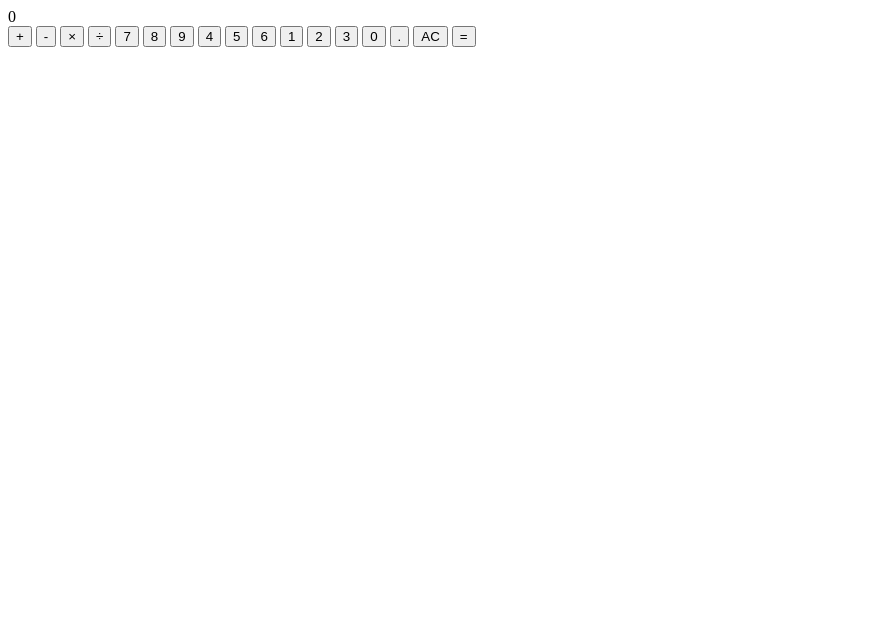
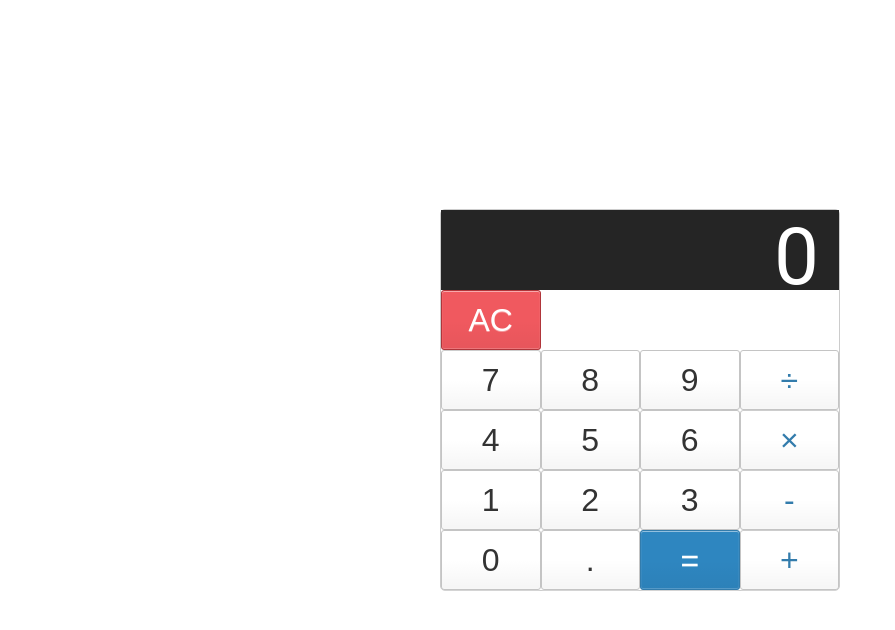
Before and after one commit to amandabcarneiro9/calculator, a plain HTML site: page index.html in a window 1280 px wide. Shown: the whole page, without its empty margins (0-895 px from the left). Drawn offline with Linux system fonts and the light colour scheme.

Commit message:
calculator fuctions done, and added style

```diff
--- a/app.js
+++ b/app.js
@@ -13,16 +13,14 @@ function createCalculator() {
   };
 
   applyNumberKeys(calculator, display, calculatorState);
+  apllyOperatorKeys(display, calculatorState, keys);
+  const equal = equalKey(calculator, calculatorState, display);
+  decimalKey(calculator, calculatorState, display);
+  const clear = clearKey(calculator, calculatorState, display);
 
-  apllyOperatorKeys(display, calculatorState, keys);
-
-  equalKey(calculator, calculatorState, display);
-
-  decimalKey(calculator, calculatorState, display);
-
-  clearKey(calculator, calculatorState, display);
+  document.body.addEventListener("keydown", (event) => {
+    console.log(event);
+    if (event.key === "Enter") return equal();
+    if (["Backspace", "Escape"].includes(event.key)) return clear();
+  });
 }
-
-// action === "subtract" ||
-// action === "multiply" ||
-// action === "divide"
--- a/clearKey.js
+++ b/clearKey.js
@@ -1,10 +1,12 @@
 function clearKey(calculator, calculatorState, display) {
   const pressedClearKey = calculator.querySelector(".key--clear");
-  pressedClearKey.addEventListener("click", () => {
+  const clear = () => {
     display.textContent = "0";
     calculatorState.operationToExecute = null;
     calculatorState.shouldCleanUpVisor = false;
     calculatorState.savedNumber = null;
     console.log("clear");
-  });
+  };
+  pressedClearKey.addEventListener("click", clear);
+  return clear;
 }
--- /dev/null
+++ b/css/index.css
@@ -0,0 +1,128 @@
+* {
+  box-sizing: border-box;
+}
+body {
+  font-family: "Roboto", sans-serif;
+  margin: 0;
+}
+
+.calculator {
+  border: 1px solid #ccc;
+  border-radius: 5px;
+  position: absolute;
+  top: 50%;
+  left: 50%;
+  transform: translate(-50%, -50%);
+  width: 400px;
+}
+
+.calculator__display {
+  width: 100%;
+  font-size: 5rem;
+  height: 80px;
+  border: none;
+  background-color: #252525;
+  color: #fff;
+  text-align: right;
+  padding-right: 20px;
+  padding-left: 10px;
+}
+.calculator__keys {
+  display: grid;
+  grid-template-columns: repeat(4, 1fr);
+  grid-template-areas:
+    "clear . . ."
+    "seven eight nine divide"
+    "four five six multiply"
+    "one two three subtract"
+    "zero decimal equal add";
+}
+
+button {
+  height: 60px;
+  background-color: #fff;
+  border-radius: 3px;
+  border: 1px solid #c4c4c4;
+  background-color: transparent;
+  font-size: 2rem;
+  color: #333;
+  background-image: linear-gradient(
+    to bottom,
+    transparent,
+    transparent 50%,
+    rgba(0, 0, 0, 0.04)
+  );
+  box-shadow: inset 0 0 0 1px rgba(255, 255, 255, 0.05),
+    inset 0 1px 0 0 rgba(255, 255, 255, 0.45),
+    inset 0 -1px 0 0 rgba(255, 255, 255, 0.15),
+    0 1px 0 0 rgba(255, 255, 255, 0.15);
+  text-shadow: 0 1px rgba(255, 255, 255, 0.4);
+}
+
+button:hover {
+  background-color: #eaeaea;
+}
+
+.key--operator {
+  grid-area: operator;
+  color: #337cac;
+}
+.key--operator[data-action="add"] {
+  grid-area: add;
+}
+.key--operator[data-action="subtract"] {
+  grid-area: subtract;
+}
+.key--operator[data-action="multiply"] {
+  grid-area: multiply;
+}
+.key--operator[data-action="divide"] {
+  grid-area: divide;
+}
+
+.key--clear {
+  grid-area: clear;
+  background-color: #f0595f;
+  border-color: #b0353a;
+  color: #fff;
+}
+.key--decimal {
+  grid-area: decimal;
+}
+.key--equal {
+  grid-area: equal;
+  background-color: #2e86c0;
+  border-color: #337cac;
+  color: #fff;
+}
+
+.--seven {
+  grid-area: seven;
+}
+.--eight {
+  grid-area: eight;
+}
+.--nine {
+  grid-area: nine;
+}
+.--four {
+  grid-area: four;
+}
+.--five {
+  grid-area: five;
+}
+.--six {
+  grid-area: six;
+}
+.--one {
+  grid-area: one;
+}
+.--two {
+  grid-area: two;
+}
+.--three {
+  grid-area: three;
+}
+.--zero {
+  grid-area: zero;
+}
--- a/equalKey.js
+++ b/equalKey.js
@@ -1,6 +1,6 @@
 function equalKey(calculator, calculatorState, display) {
   const buttonEqual = calculator.querySelector(".key--equal");
-  buttonEqual.addEventListener("click", () => {
+  const equal = () => {
     if (calculatorState.operationToExecute) {
       const lastNumber = parseFloat(display.textContent);
       display.textContent = calculatorState.operationToExecute(
@@ -10,5 +10,7 @@ function equalKey(calculator, calculatorState, display) {
       calculatorState.savedNumber = lastNumber;
       calculatorState.shouldCleanUpVisor = true;
     }
-  });
+  };
+  buttonEqual.addEventListener("click", equal);
+  return equal;
 }
--- a/index.html
+++ b/index.html
@@ -4,6 +4,7 @@
     <meta charset="UTF-8" />
     <meta http-equiv="X-UA-Compatible" content="IE=edge" />
     <meta name="viewport" content="width=device-width, initial-scale=1.0" />
+    <link rel="stylesheet" href="./css/index.css" />
     <script src="./operations.js"></script>
     <script src="./decimalKey.js"></script>
     <script src="./clearKey.js"></script>
@@ -21,16 +22,16 @@
         <button class="key--operator" data-action="subtract">-</button>
         <button class="key--operator" data-action="multiply">&times;</button>
         <button class="key--operator" data-action="divide">÷</button>
-        <button class="__number">7</button>
-        <button class="__number">8</button>
-        <button class="__number">9</button>
-        <button class="__number">4</button>
-        <button class="__number">5</button>
-        <button class="__number">6</button>
-        <button class="__number">1</button>
-        <button class="__number">2</button>
-        <button class="__number">3</button>
-        <button class="__number">0</button>
+        <button class="__number --seven">7</button>
+        <button class="__number --eight">8</button>
+        <button class="__number --nine">9</button>
+        <button class="__number --four">4</button>
+        <button class="__number --five">5</button>
+        <button class="__number --six">6</button>
+        <button class="__number --one">1</button>
+        <button class="__number --two">2</button>
+        <button class="__number --three">3</button>
+        <button class="__number --zero">0</button>
         <button class="key--decimal">.</button>
         <button class="key--clear">AC</button>
         <button class="key--equal">=</button>
```
